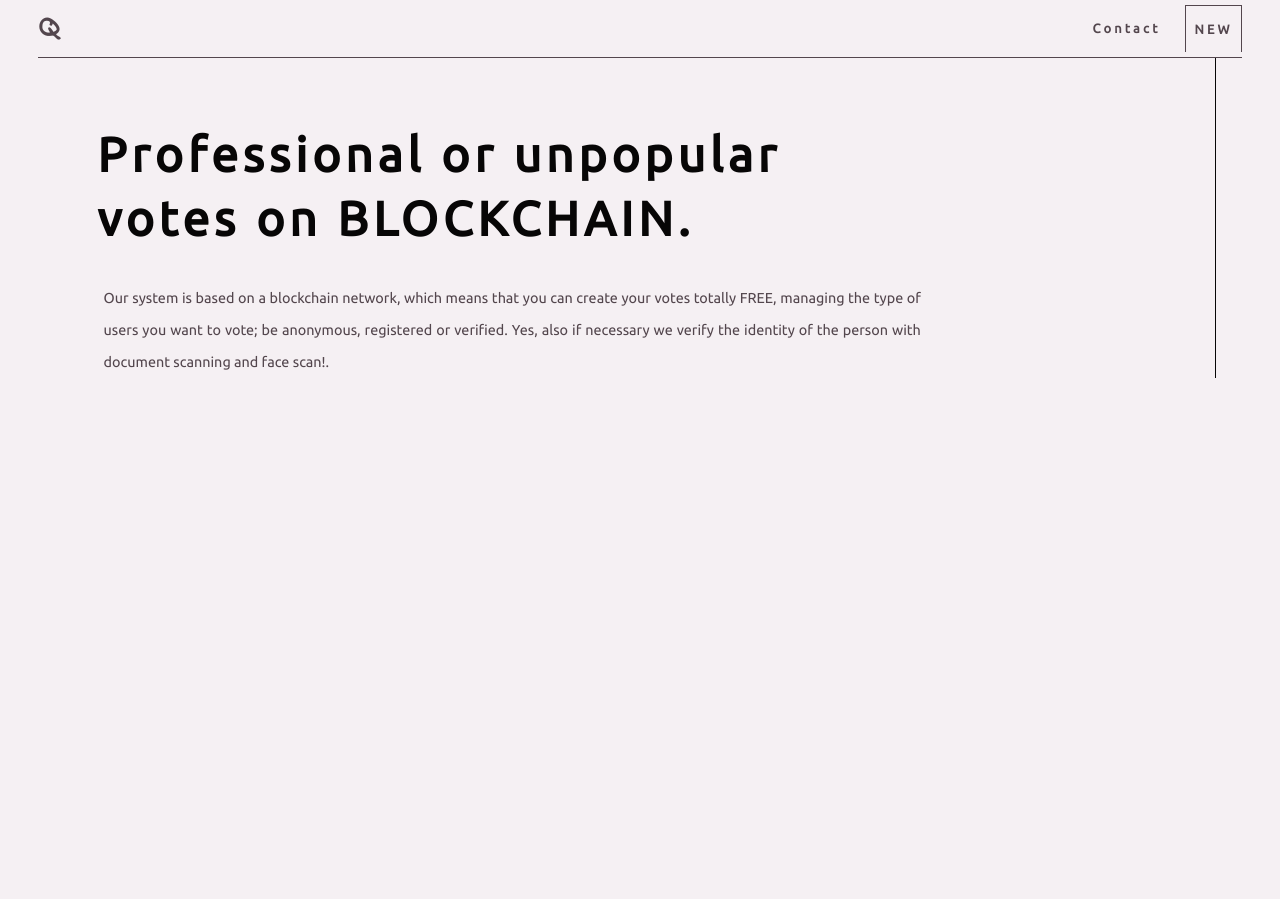
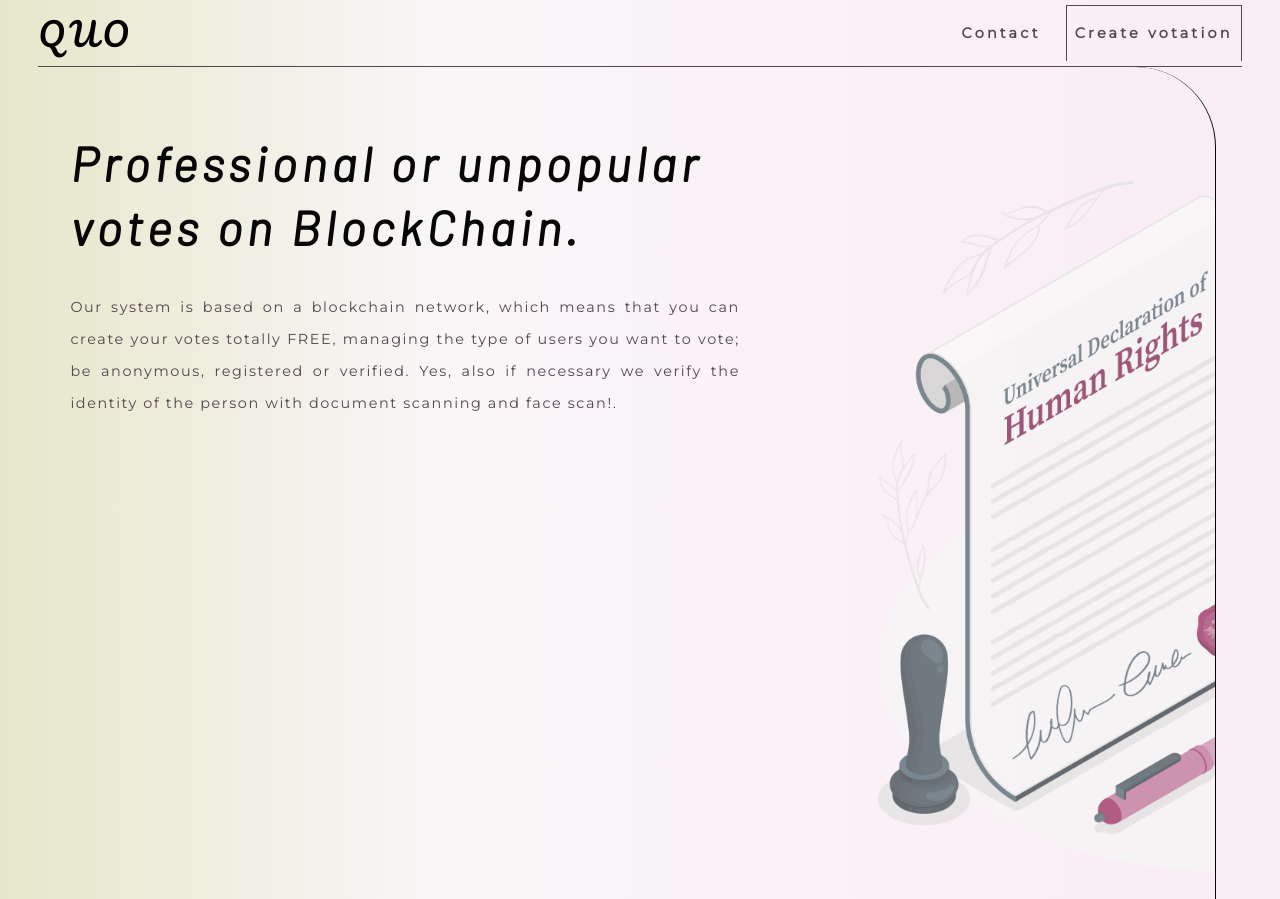
Before and after one commit to Quorum-Identity/quorum-web, a React (Create React App) app: page / in a window 1280 px wide. Before the commit the page ends 800 px from the top, so only its background shows below. Built offline with nearby package versions, Linux system fonts and the light colour scheme.

Commit message:
App first app

```diff
--- a/src/App.tsx
+++ b/src/App.tsx
@@ -5,6 +5,7 @@ import {
   Link
 } from "react-router-dom";
 import Dashboard from "./routes/dashboard";
+import CreateVotation from "./routes/votation/create.votation";
 
 function App() {
   return (
@@ -13,7 +14,7 @@ function App() {
 
           <Routes>
             <Route path="/" element={<Dashboard/>}/>
-
+            <Route path="/create" element={<CreateVotation/>}/>
           </Routes>
       </Router>
     </div>
--- a/src/assets/logo.tsx
+++ b/src/assets/logo.tsx
@@ -16,4 +16,5 @@ const Logo = ({color, size}:LogoProps) => {
     )
 }
 
+
 export default Logo;
--- a/src/components/navbar/index.css
+++ b/src/components/navbar/index.css
@@ -1,4 +1,4 @@
-@import url('https://fonts.googleapis.com/css2?family=Indie+Flower&display=swap');
+@import url('https://fonts.googleapis.com/css2?family=Pacifico&display=swap');
 .navbar{
     padding-top: .3rem;
     padding-bottom: .3rem;
@@ -20,12 +20,12 @@
     background-color: transparent;
     border-color: transparent;
     color: var(--secondary-color);
-    font-family: 'Ubuntu', sans-serif;
+    font-family: 'Montserrat', sans-serif;
     padding-left: .5rem ;
     padding-right: .5rem ;
-    font-weight: 600;
+    font-weight: 900 !important;
     letter-spacing: .2rem;
-    font-size: 0.8rem;
+    font-size: .9rem;
     border: 1px solid transparent;
 }
 .navbar-item.background{
@@ -43,7 +43,8 @@
     display: flex;
 }
 .navbar-brand h1{
-    font-family: 'Indie Flower', cursive;
-    color: var(--secondary-color);
-    font-weight: 900;
+    font-family: 'Pacifico', cursive;
+    font-size: 2rem;
+    color: rgb(0, 0, 0);
+    font-weight: 400;
 }
--- a/src/components/navbar/index.tsx
+++ b/src/components/navbar/index.tsx
@@ -4,12 +4,12 @@ const Navbar = () => {
     return (
       <div className="navbar">
         <div className="navbar-brand">
-            <h1> Q</h1>
+            <h1> QUO</h1>
         </div>
         <div className='navbar-items'>
         <button className="navbar-item">Contact</button>
 
-            <button className="navbar-item background">NEW</button>
+            <button className="navbar-item background">Create votation</button>
         </div>
 
 
--- a/src/index.css
+++ b/src/index.css
@@ -1,6 +1,5 @@
-
-@import url('https://fonts.googleapis.com/css2?family=Ubuntu&display=swap');
-
+@import url('https://fonts.googleapis.com/css2?family=Barlow:ital,wght@1,300&display=swap');
+@import url('https://fonts.googleapis.com/css2?family=Montserrat&display=swap');
 :root{
   --black-color: #070606;
   --white-color: #FFFDFA;
@@ -9,19 +8,24 @@
 
 }
 h1, h2, h3, h4, h5, h6{
-  font-family: 'Ubuntu', sans-serif;
+  font-family: 'Barlow', sans-serif;
   margin: 0px;
   letter-spacing: 0.3rem;
 
 }
 p{
   line-height: 2rem;
-  font-family: 'Ubuntu', sans-serif;
+  font-family: 'Montserrat', sans-serif;
+  letter-spacing: 0.1rem;
   margin: 0px;
+}
+button{
+  font-family: 'Montserrat', sans-serif;
 }
 body{
   margin: 0rem;
-  background-color: #f5f0f3;
+  background: rgb(227,228,182);
+  background: linear-gradient(90deg, rgb(230, 231, 202) 0%, rgba(249,246,248,1) 35%, rgba(249,236,245,1) 100%);
 }
 *{
   transition: 0.2s;
--- a/src/routes/dashboard/index.css
+++ b/src/routes/dashboard/index.css
@@ -1,25 +1,37 @@
 .container.dashboard{
+    border-top-right-radius: 5rem;
     border-right: 1px solid var(--black-color);
     padding-top: 4rem;
 }
 
 .dashboard-section-one{
-    width: 70%;
-    padding-left: 5%;
-    padding-right: 15%;
+    display: flex;
 }
 .dashboard-section-one h1{
+    padding: 2rem;
     font-size: 3rem;
     color: var(--black-color);
     line-height: 4rem;
+    padding-right: 7rem;
+    padding-top: 0rem;
+    padding-bottom:0rem;
 }
 
 .dashboard-section-one p{
-    margin-top: 2rem;
-    margin-left: .4rem;
+    padding: 2rem;
+    padding-top: 2rem;
     font-size: .9rem;
     color: var(--secondary-color);
     text-align:justify;
     word-wrap: keep-all;
     line-height: 2rem;
+    padding-bottom: 30rem;
+    padding-right: 7rem;
 }
+.dashboard-section-one .justice-wallpaper{
+    background-image: url('../../assets//firstwallpaper.png');
+    background-size: cover;
+    background-repeat:no-repeat;
+    width: 100%;
+    opacity: 0.7;
+}
--- a/src/routes/dashboard/index.tsx
+++ b/src/routes/dashboard/index.tsx
@@ -7,11 +7,17 @@ const Dashboard = () => {
         <Navbar/>
         <div className="container dashboard">
           <div className="dashboard-section-one">
-            <h1>Professional or unpopular votes on BLOCKCHAIN.</h1>
+            <div>
+              <h1>Professional or unpopular</h1>
+              <h1>votes on BlockChain.</h1>
+              <p>
+                  Our system is based on a blockchain network, which means that you can create your votes totally FREE, managing the type of users you want to vote; be anonymous, registered or verified. Yes, also if necessary we verify the identity of the person with document scanning and face scan!.
+              </p>
+            </div>
+            <div className="justice-wallpaper">
 
-            <p>
-                Our system is based on a blockchain network, which means that you can create your votes totally FREE, managing the type of users you want to vote; be anonymous, registered or verified. Yes, also if necessary we verify the identity of the person with document scanning and face scan!.
-            </p>
+            </div>
+
           </div>
         </div>
       </div>
--- /dev/null
+++ b/src/routes/votation/create.votation.css
@@ -0,0 +1,52 @@
+.container.votation{
+    padding: 2rem;
+
+}
+.create-votation{
+    justify-content: center;
+    display: flex;
+    transform: translateY(50%);
+}
+
+.create-votation .votation-select{
+    padding: 2rem;
+    border-left: 1px solid var(--black-color);
+    border-right: 1px solid var(--black-color);
+    border-top: 1px solid var(--black-color);
+    border-bottom: 0rem;
+    border-radius: 1rem 1rem 0rem 0rem;
+    cursor: pointer;
+}
+.create-votation .votation-select:hover{
+    background: rgb(0,0,0);
+    background: linear-gradient(90deg, rgba(0, 0, 0, 0.16rgba(218, 222, 153, 0.224),153,1) 35%, rgba(0, 0, 0, 0.189) 100%);
+}
+.create-votation .votation-select:hover h1{
+    color: var(--white-color);
+}
+.create-votation .votation-select.first{
+    border-left: 0rem;
+
+}
+.create-votation .votation-select.last{
+    border-right: 0rem;
+
+}
+
+.next-button{
+    position: absolute;
+    right: 4rem;
+    bottom: 4rem;
+    padding: 1rem 2rem 1rem 2rem;
+    color: var(--white-color);
+    border-radius: 1rem;
+    background-color: var(--black-color);
+    border: 1px solid transparent;
+    cursor: pointer;
+}
+.next-button:hover{
+    border: 1px solid var(--black-color);
+    background-color: transparent;
+    color: var(--black-color);
+    font-weight: 900;
+}
--- /dev/null
+++ b/src/routes/votation/create.votation.tsx
@@ -0,0 +1,33 @@
+import Navbar from '../../components/navbar';
+import './create.votation.css';
+const CreateVotation = () => {
+    return (
+      <div>
+        <Navbar/>
+        <div className='container votation'>
+          <h1>1. Select the type of users you want to vote</h1>
+            <div className="create-votation">
+
+                <div className="votation-select first">
+                  <h1>Registered</h1>
+                  <p>That the user has an account in QUO</p>
+                </div>
+                <div className="votation-select">
+                  <h1>Anonymus</h1>
+                  <p>No requirement</p>
+                </div>
+                <div className="votation-select last">
+                  <h1>Identified</h1>
+                  <p>That you have scanned your identity document</p>
+                </div>
+
+            </div>
+            <button className="next-button">Next</button>
+        </div>
+
+
+      </div>
+    );
+  }
+
+export default CreateVotation;
```
Also changed, not shown: src/assets/firstwallpaper.png (added).
